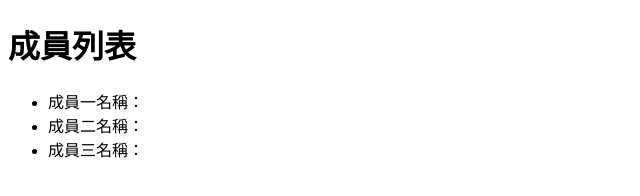
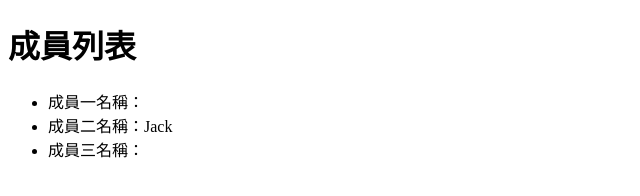
Before and after one commit to amy6072698/20240928-gittask4, a plain HTML site: page index.html in a window 1280 px wide. Shown: the full height of the page, 0-640 px from the left. Drawn offline with Linux system fonts and the light colour scheme.

Commit message:
新增成員二

```diff
--- a/index.html
+++ b/index.html
@@ -9,7 +9,7 @@
     <h1>成員列表</h1>
     <ul>
         <li>成員一名稱：</li>
-        <li>成員二名稱：</li>
+        <li>成員二名稱：Jack</li>
         <li>成員三名稱：</li>
     </ul>
 </body>
```
